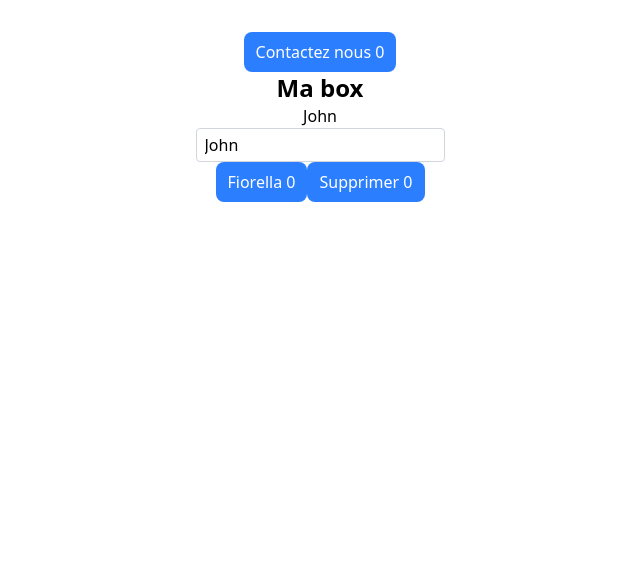
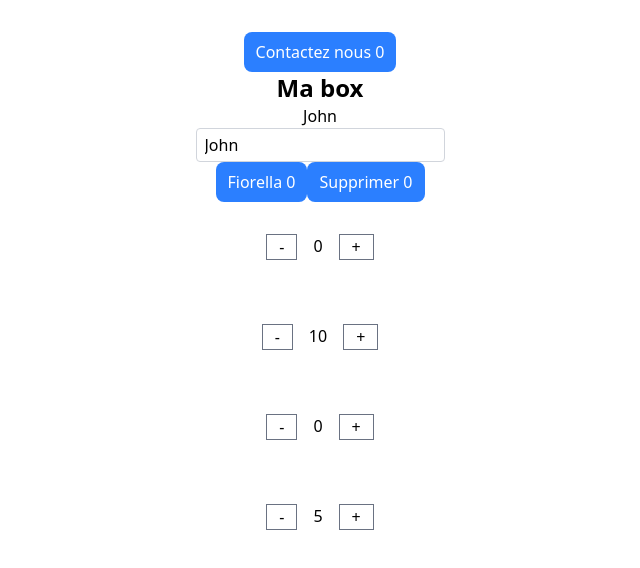
Before and after one commit to matthieumota/react-plb3, a React (Vite) app in the folder 02-vite/: page / in a window 1280 px wide. Shown: the top 568 px of the page, without its empty margins (320-960 px from the left). Built offline with nearby package versions, Linux system fonts and the light colour scheme.

Commit message:
Exo counter

```diff
--- a/02-vite/src/App.jsx
+++ b/02-vite/src/App.jsx
@@ -1,5 +1,6 @@
 import './App.css'
 import Button from './Button'
+import Counter from './components/Counter'
 import Wording from './components/Wording'
 
 function App() {
@@ -9,6 +10,11 @@ function App() {
         Contactez nous
       </Button>
       <Wording title="Ma box" />
+
+      <Counter />
+      <Counter init={10} />
+      <Counter max={10} />
+      <Counter init={5} max={10} />
     </>
   )
 }
--- /dev/null
+++ b/02-vite/src/components/Counter.jsx
@@ -0,0 +1,39 @@
+import { useState } from 'react'
+
+function Counter({ init, max }) {
+    const [value, setValue] = useState(init || 0)
+
+    const increment = () => {
+        setValue(value => value + 1)
+        setValue(value => value + 1)
+        setValue(value => value + 1)
+        setValue(value => value + 1)
+        setValue(value => value + 1)
+    }
+    const decrement = () => {
+        setValue(value - 1)
+    }
+
+    return (
+        <div className="flex justify-center gap-4 py-8">
+            <button
+                className="cursor-pointer border border-gray-500 px-3"
+                onClick={decrement}
+                disabled={value <= 0}
+            >
+                -
+            </button>
+            <span>{value}</span>
+            {(!max || value < max) &&
+                <button
+                    className="cursor-pointer border border-gray-500 px-3"
+                    onClick={increment}
+                >
+                    +
+                </button>
+            }
+        </div>
+    )
+}
+
+export default Counter
```
